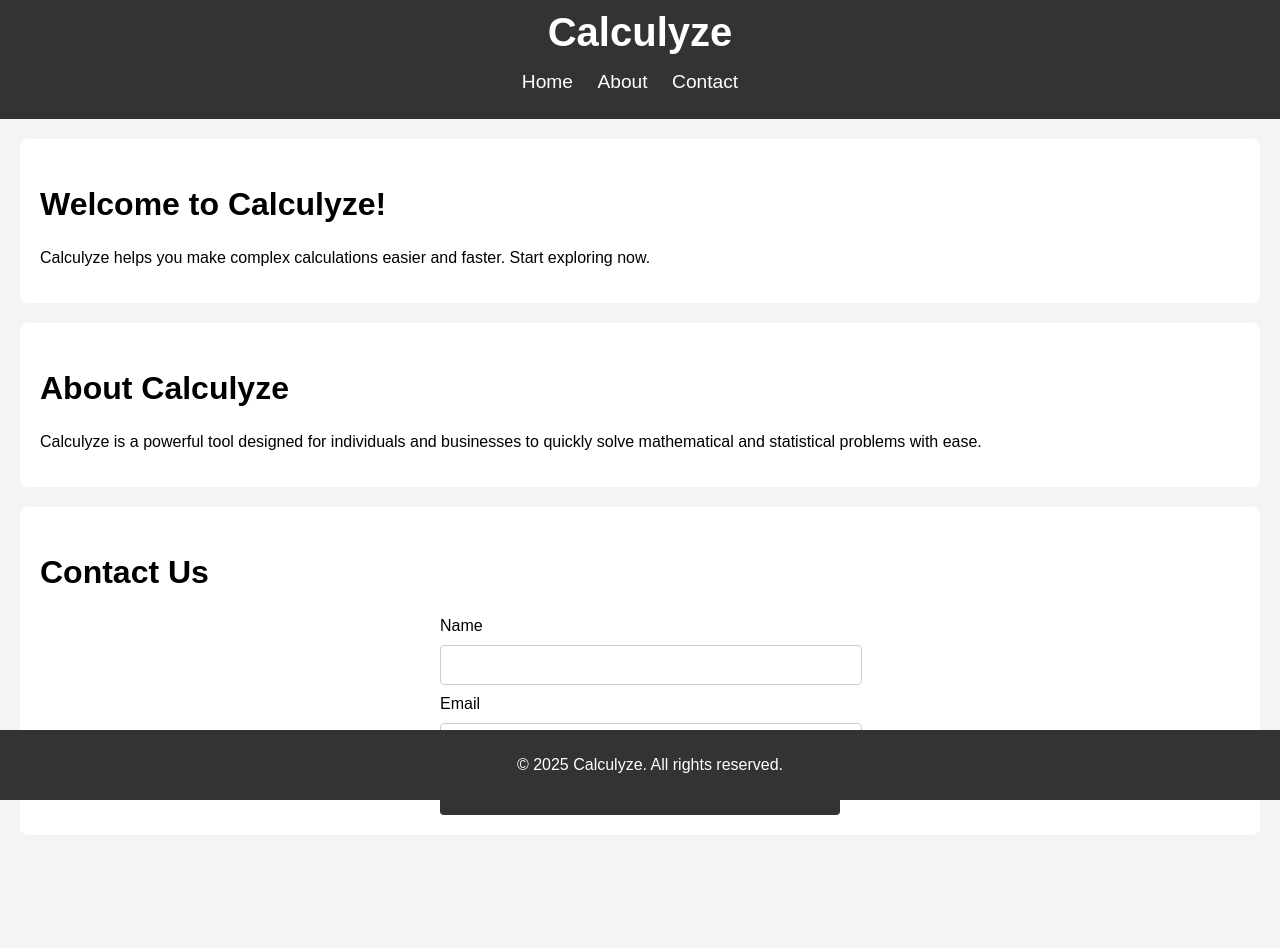
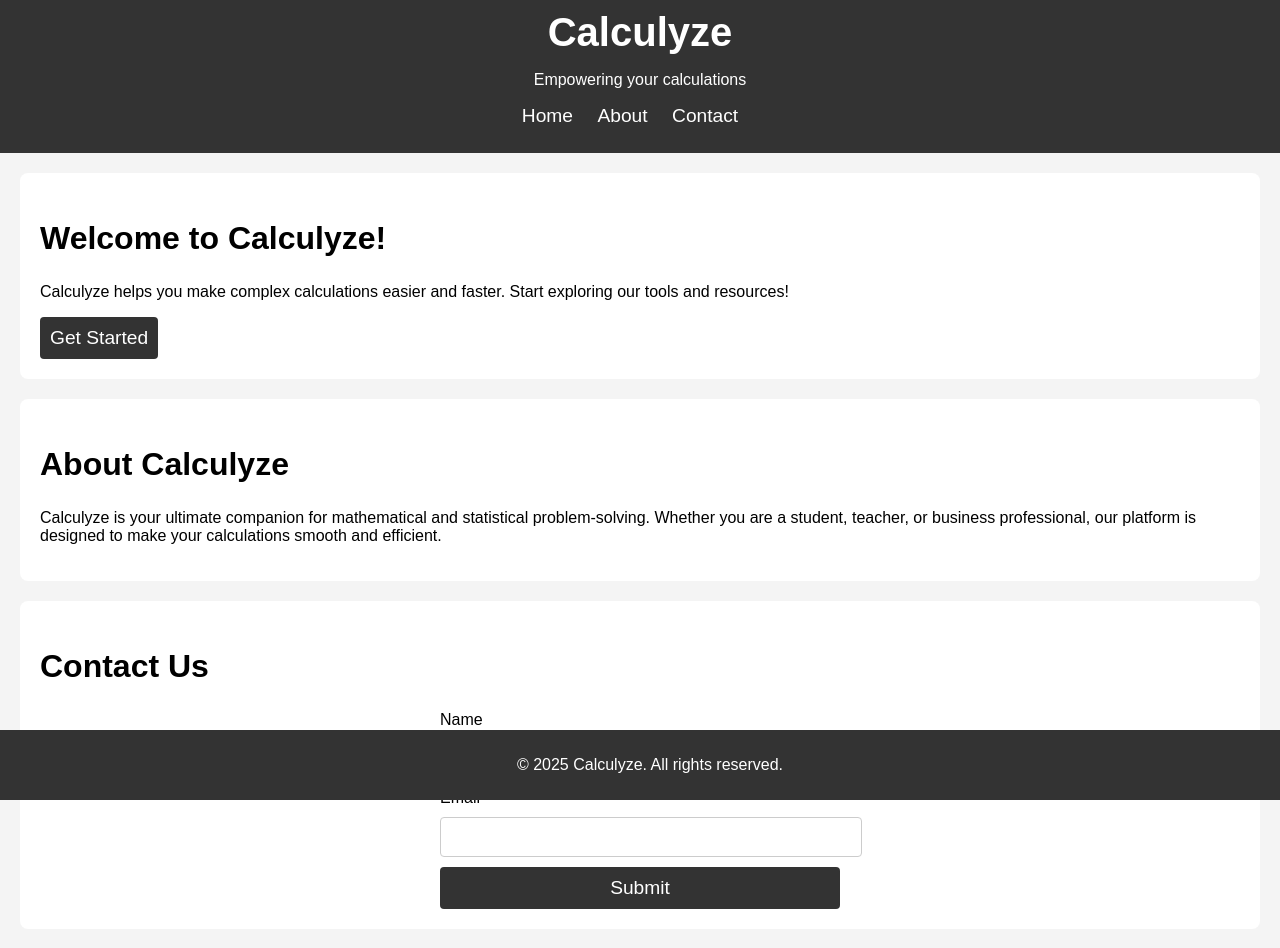
Before and after one commit to UKVeteran/Calculyze, a plain HTML site: page index.html in a window 1280 px wide. Before the commit the page ends 855 px from the top, so only its background shows below. Drawn offline with Linux system fonts and the light colour scheme; a script that the page names is missing.

Commit message:
Update index.html

```diff
--- a/index.html
+++ b/index.html
@@ -10,6 +10,7 @@
   <header>
     <div class="logo">
       <h1>Calculyze</h1>
+      <p>Empowering your calculations</p>
     </div>
     <nav>
       <ul>
@@ -20,17 +21,20 @@
     </nav>
   </header>
 
-  <section id="home">
-    <h2>Welcome to Calculyze!</h2>
-    <p>Calculyze helps you make complex calculations easier and faster. Start exploring now.</p>
+  <section id="home" class="section home-section">
+    <div class="home-content">
+      <h2>Welcome to Calculyze!</h2>
+      <p>Calculyze helps you make complex calculations easier and faster. Start exploring our tools and resources!</p>
+      <button onclick="scrollToContact()">Get Started</button>
+    </div>
   </section>
 
-  <section id="about">
+  <section id="about" class="section about-section">
     <h2>About Calculyze</h2>
-    <p>Calculyze is a powerful tool designed for individuals and businesses to quickly solve mathematical and statistical problems with ease.</p>
+    <p>Calculyze is your ultimate companion for mathematical and statistical problem-solving. Whether you are a student, teacher, or business professional, our platform is designed to make your calculations smooth and efficient.</p>
   </section>
 
-  <section id="contact">
+  <section id="contact" class="section contact-section">
     <h2>Contact Us</h2>
     <form>
       <label for="name">Name</label>
```
